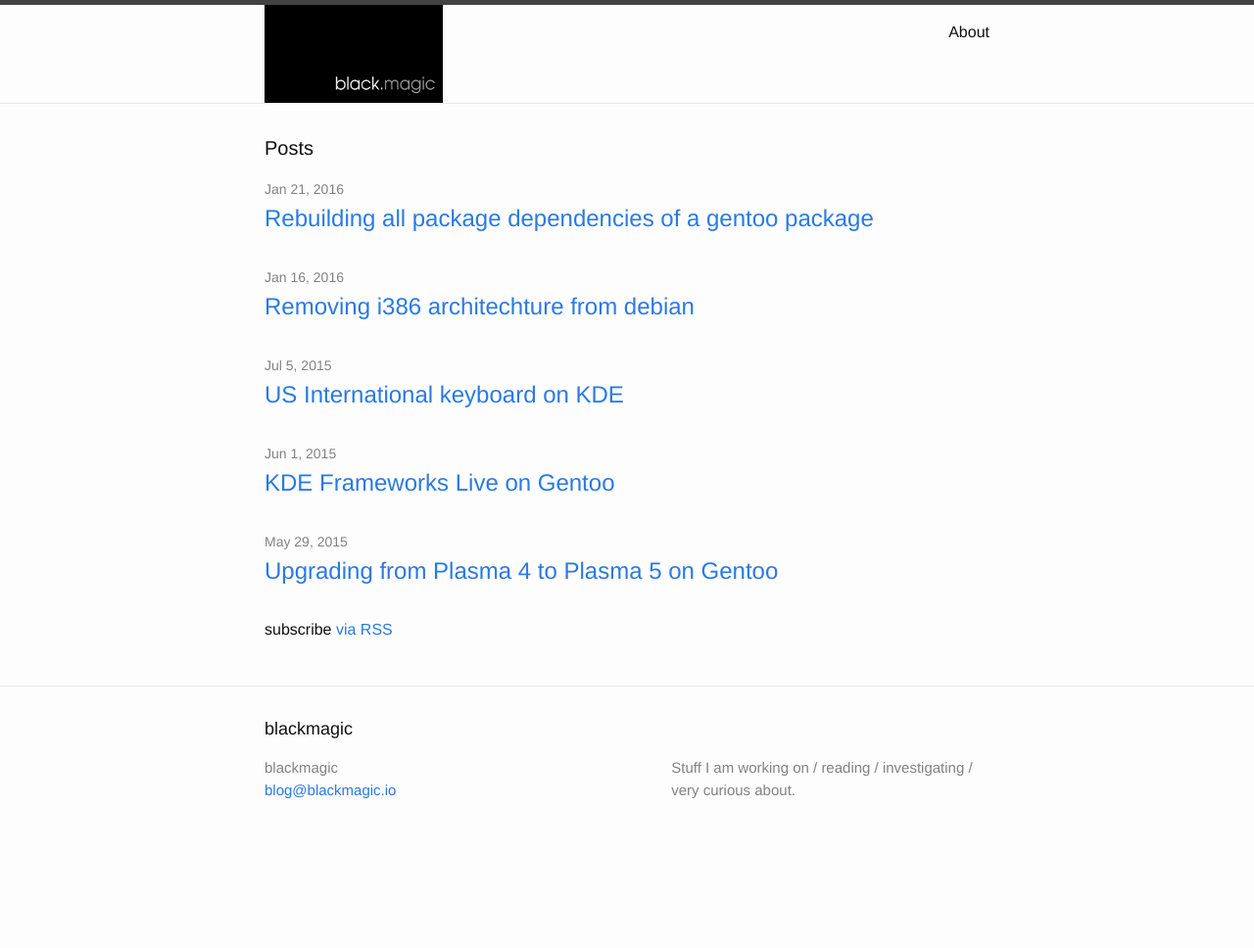
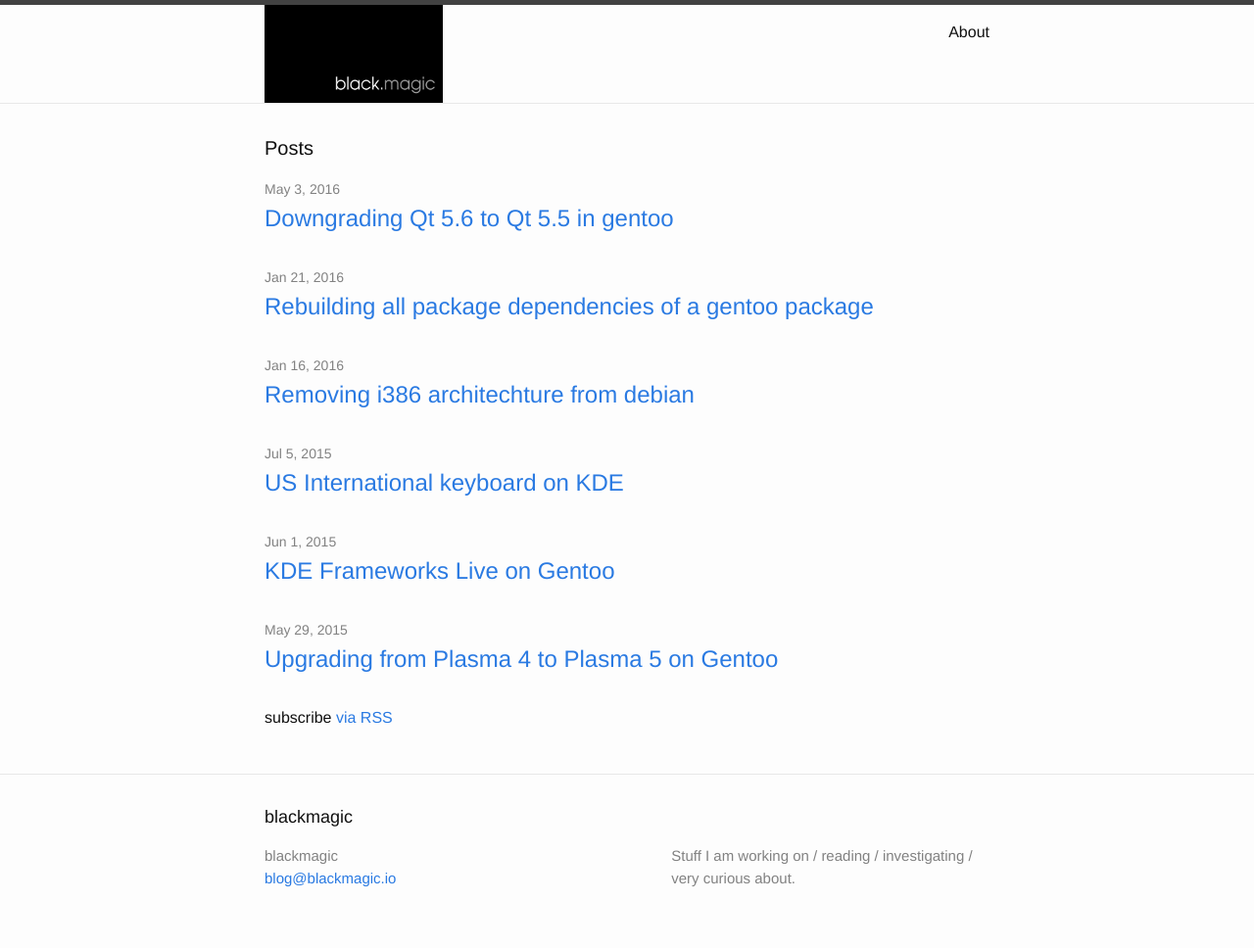
Before and after one commit to jfernandezalcon/jfernandezalcon.github.io, a Jekyll site: the page built from index.html, in a window 1280 px wide. Shown: the whole page at 98% size. Built offline with Jekyll 4.4.1, drawn with Linux system fonts in a browser that asks for light colours; Markdown is read by kramdown in place of the engine named in the settings; before the commit the page ends 900 px from its top, so only the background shows below that; part of the change alters nothing that is shown.

Commit message:
Downgrade Qt from 5.6 to 5.5

````diff
--- /dev/null
+++ b/_posts/2016-05-03-downgrade-qt-56-to-55.md
@@ -0,0 +1,85 @@
+---
+layout: post
+title:  "Downgrading Qt 5.6 to Qt 5.5 in gentoo"
+date:   2016-05-03 19:15
+categories: gentoo
+author: Blackmagic
+---
+
+I rencently upgraded my gentoo installation and found out that some actions where not very responsive. For instance, the Alt-F2 combo that brings krunner would take a couple of seconds to display, and the same would happend when I would click on any on the icons in the plasma system tray.
+
+The ''solution'' was to downgrade Qt from 5.6 to 5.5. Well, It is not really a solution, but you can have a working system. Now, how do you downgrade Qt?
+
+1. I created the file /etc/portage/package.mask/qt56 with all the packages at dev-qt greater than 5.6 masked:
+
+	```
+	>=dev-qt/assistant-5.6.0
+	>=dev-qt/designer-5.6.0
+	>=dev-qt/linguist-5.6.0
+	>=dev-qt/linguist-tools-5.6.0
+	>=dev-qt/pixeltool-5.6.0
+	>=dev-qt/qdbus-5.6.0
+	>=dev-qt/qtdbus-5.6.0
+	>=dev-qt/qdbusviewer-5.6.0
+	>=dev-qt/qdoc-5.6.0
+	>=dev-qt/qt-docs-5.6.0
+	>=dev-qt/qtbluetooth-5.6.0
+	>=dev-qt/qtconcurrent-5.6.0
+	>=dev-qt/qtcore-5.6.0
+	>=dev-qt/qtdbus-5.6.0
+	>=dev-qt/qtdeclarative-5.6.0
+	>=dev-qt/qtdiag-5.6.0
+	>=dev-qt/qtgraphicaleffects-5.6.0
+	>=dev-qt/qtgui-5.6.0
+	>=dev-qt/qthelp-5.6.0
+	>=dev-qt/qtimageformats-5.6.0
+	>=dev-qt/qtmultimedia-5.6.0
+	>=dev-qt/qtnetwork-5.6.0
+	>=dev-qt/qtopengl-5.6.0
+	>=dev-qt/qtpaths-5.6.0
+	>=dev-qt/qtpositioning-5.6.0
+	>=dev-qt/qtprintsupport-5.6.0
+	>=dev-qt/qtquick1-5.6.0
+	>=dev-qt/qtquickcontrols-5.6.0
+	>=dev-qt/qtscript-5.6.0
+	>=dev-qt/qtsensors-5.6.0
+	>=dev-qt/qtserialport-5.6.0
+	>=dev-qt/qtsql-5.6.0
+	>=dev-qt/qtsvg-5.6.0
+	>=dev-qt/qttest-5.6.0
+	>=dev-qt/qttranslations-5.6.0
+	>=dev-qt/qtwayland-5.6.0
+	>=dev-qt/qtwebchannel-5.6.0
+	>=dev-qt/qtwebkit-5.6.0
+	>=dev-qt/qtwebsockets-5.6.0
+	>=dev-qt/qtwidgets-5.6.0
+	>=dev-qt/qtwidget-5.6.0
+	>=dev-qt/qtx11extras-5.6.0
+	>=dev-qt/qtxml-5.6.0
+	>=dev-qt/qtxmlpatterns-5.6.0
+	```
+
+2. Log out of plasma to another desktop environment or to a virtual terminal. We are going to uninstall Qt and install it again so, some packages might break, leaving you with a non working desktop (until you finish the rebuild).
+
+3. Remove all Qt 5.6 packages.
+
+	```
+	emerge --unmerge --ask $(qlist -ICS 'dev-qt/qt')
+	```
+
+
+4. Then re-emerge Kde-frameworks, Plasma and the Apps (They will pull the required Qt packages).
+
+	```
+	emerge -av $(qlist -ICS kde-frameworks) $(qlist -ICS plasma) $(qlist -ICS kde-apps)
+	```
+
+5. Wait for a couple of hours.
+
+6. Run revdep-rebuild to check that nothing is broken.
+
+	```
+	revdep-rebuild.sh -v -- --ask
+	```
+
+7. Enjoy.
--- a/_sass/_layout.scss
+++ b/_sass/_layout.scss
@@ -5,7 +5,7 @@
     border-top: 5px solid $grey-color-dark;
     border-bottom: 1px solid $grey-color-light;
     min-height: 56px;
-
+    //background-color: $header-background-color;
     // Positioning context for the mobile navigation icon
     position: relative;
 }
--- a/css/main.scss
+++ b/css/main.scss
@@ -20,6 +20,7 @@ $brand-color:      #2a7ae2;
 $grey-color:       #828282;
 $grey-color-light: lighten($grey-color, 40%);
 $grey-color-dark:  darken($grey-color, 25%);
+$header-background-color: #000;
 
 // Width of the content area
 $content-width:    800px;
````
